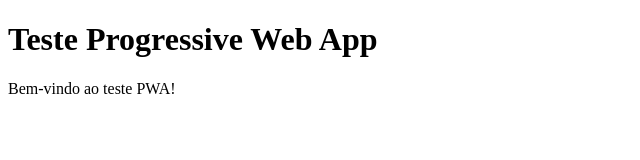
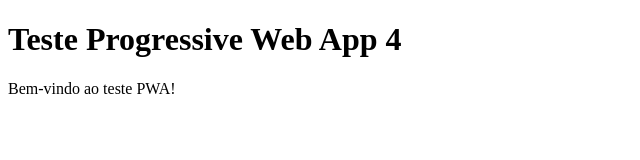
Before and after one commit to romeci/pwa-teste, a website: page index.html in a window 1280 px wide. Shown: the full height of the page, 0-640 px from the left. Drawn offline with Linux system fonts and the light colour scheme.

Commit message:
Atualizado em: Seg 13 Mai 2024 18:49:05 -03

```diff
--- a/index.html
+++ b/index.html
@@ -7,7 +7,7 @@
     <link rel="manifest" href="manifest.json?v=4">
 </head>
 <body>
-    <h1>Teste Progressive Web App</h1>
+    <h1>Teste Progressive Web App 4</h1>
     <p>Bem-vindo ao teste PWA!</p>
 
     <script src="script.js?v=4"></script>
```
